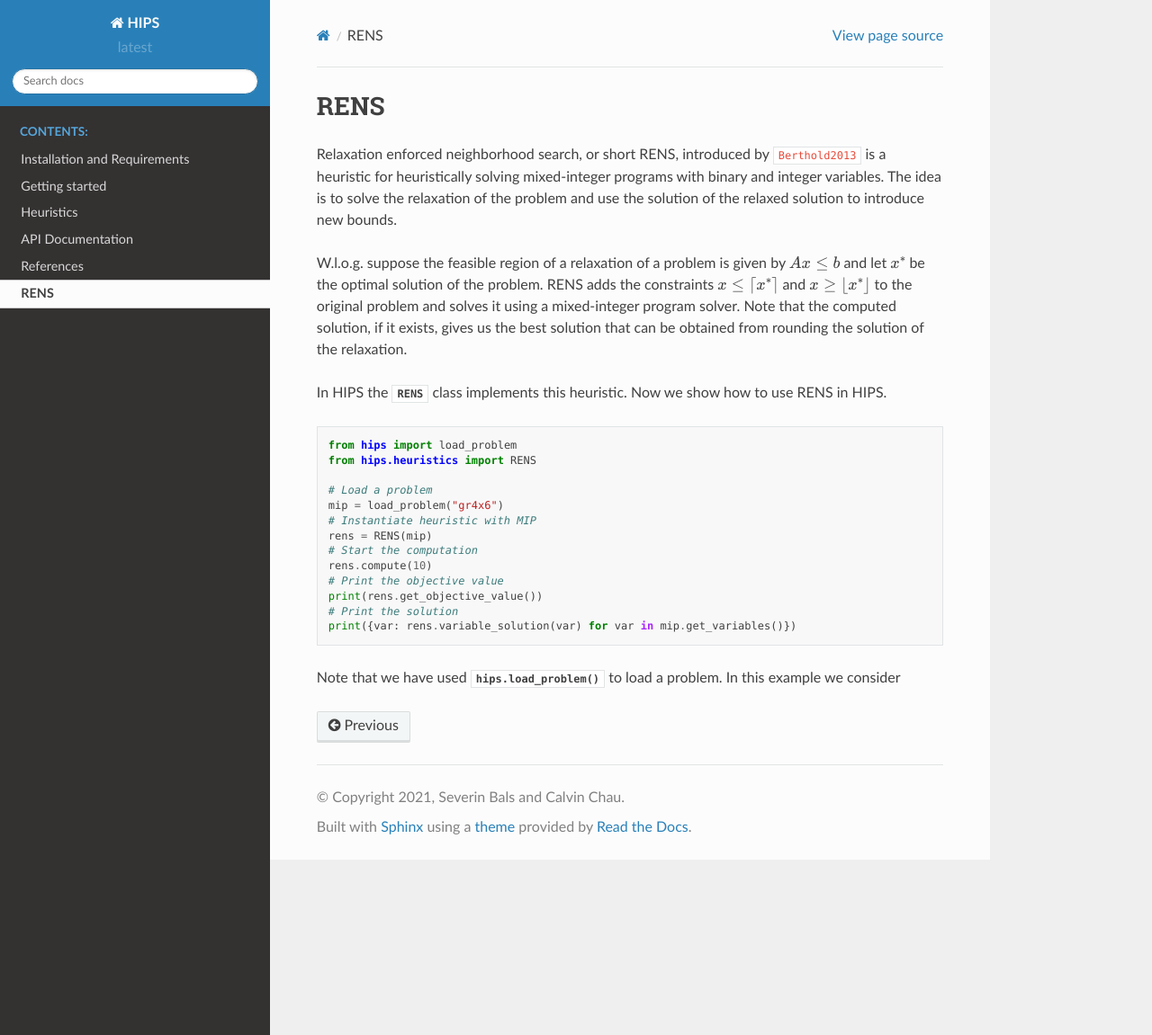
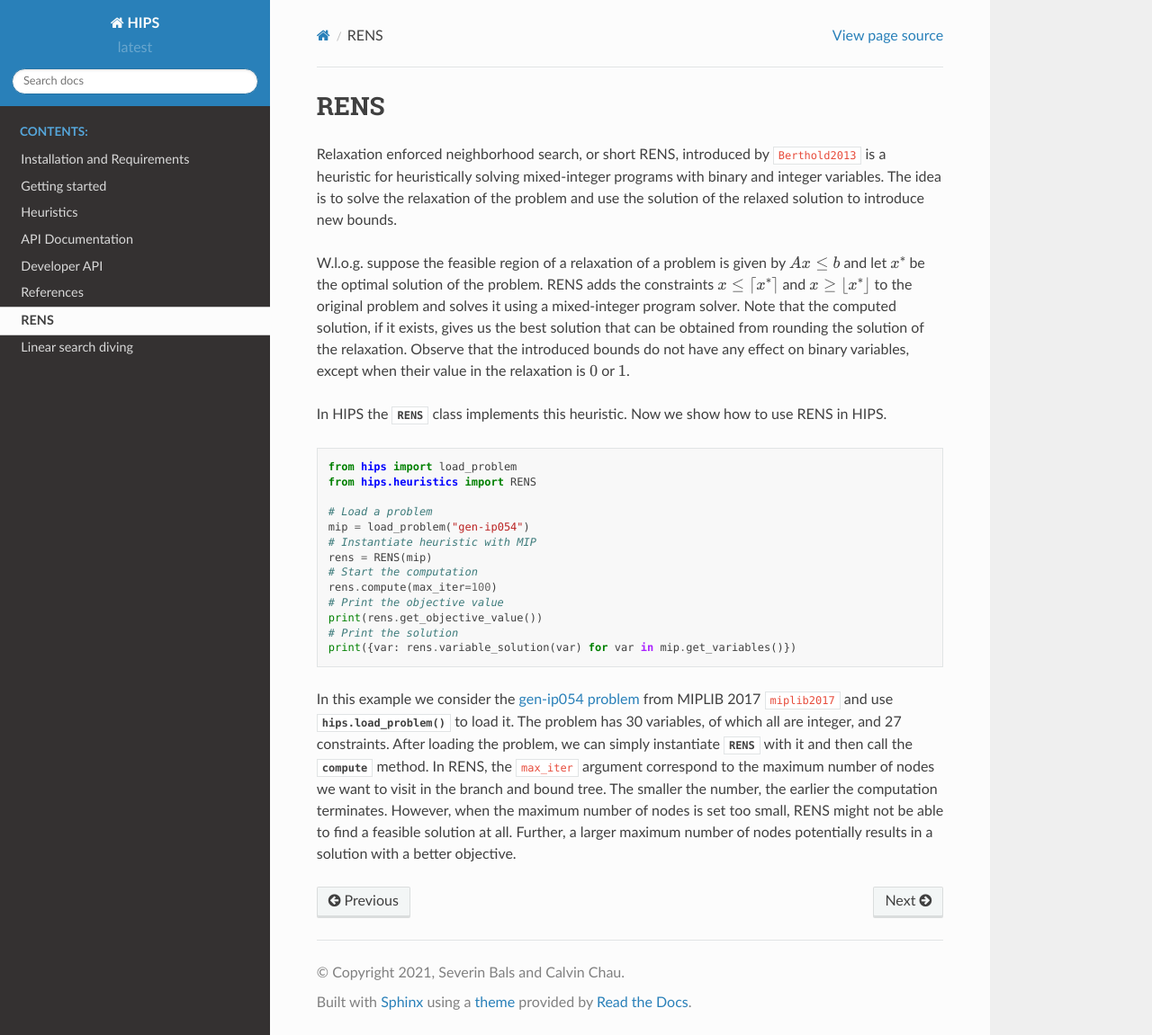
Before and after one commit to cxlvinchau/hips, a Sphinx documentation site: the page built from docs/heur/rens.rst, in a window 1280 px wide and 1151 px high. Shown: the whole window at 90% size. Built offline with Sphinx 7.4.7 and the Read the Docs theme 2.0.0, drawn with Linux system fonts in a browser that asks for light colours; cross-references to code outside the pages are shown as plain code.

```diff
--- a/docs/api.rst
+++ b/docs/api.rst
@@ -43,7 +43,6 @@ __________
    hips.heuristics.FeasibilityPump
    hips.heuristics.TwoStageFeasibilityPump
    hips.heuristics.HeuristicBounds
-   hips.heuristics.AbstractDiving
    hips.heuristics.FractionalDivingHeuristic
    hips.heuristics.LineSearchDiving
    hips.heuristics.RENS
--- a/docs/heur/rens.rst
+++ b/docs/heur/rens.rst
@@ -7,7 +7,8 @@ solve the relaxation of the problem and use the solution of the relaxed solution
 W.l.o.g. suppose the feasible region of a relaxation of a problem is given by :math:`Ax \leq b` and let :math:`x^*` be
 the optimal solution of the problem. RENS adds the constraints :math:`{x \leq \lceil x^* \rceil}` and :math:`{x \geq \lfloor x^* \rfloor}`
 to the original problem and solves it using a mixed-integer program solver. Note that the computed solution, if it exists,
-gives us the best solution that can be obtained from rounding the solution of the relaxation.
+gives us the best solution that can be obtained from rounding the solution of the relaxation. Observe that the introduced
+bounds do not have any effect on binary variables, except when their value in the relaxation is :math:`0` or :math:`1`.
 
 In HIPS the :class:`RENS <hips.heuristics.RENS>` class implements this heuristic. Now we show how to use RENS in HIPS.
 
@@ -17,14 +18,21 @@ In HIPS the :class:`RENS <hips.heuristics.RENS>` class implements this heuristic
     from hips.heuristics import RENS
 
     # Load a problem
-    mip = load_problem("gr4x6")
+    mip = load_problem("gen-ip054")
     # Instantiate heuristic with MIP
     rens = RENS(mip)
     # Start the computation
-    rens.compute(10)
+    rens.compute(max_iter=100)
     # Print the objective value
     print(rens.get_objective_value())
     # Print the solution
     print({var: rens.variable_solution(var) for var in mip.get_variables()})
 
-Note that we have used :func:`hips.load_problem` to load a problem. In this example we consider
+In this example we consider the `gen-ip054 problem <https://miplib2017.zib.de/instance_details_gen-ip054.html>`_
+from MIPLIB 2017 :cite:`miplib2017` and use :func:`hips.load_problem` to load it.
+The problem has 30 variables, of which all are integer, and 27 constraints. After loading the problem, we can simply
+instantiate :class:`RENS <hips.heuristics.RENS>` with it and then call the :func:`compute <hips.heuristics.RENS.compute>`
+method. In RENS, the ``max_iter`` argument correspond to the maximum number of nodes we want to visit in the branch
+and bound tree. The smaller the number, the earlier the computation terminates. However, when the maximum number of
+nodes is set too small, RENS might not be able to find a feasible solution at all. Further, a larger maximum number
+of nodes potentially results in a solution with a better objective.
```
Also changed, not shown: docs/dev_api.rst (added, +67 -0 lines), docs/heur/line_search_diving.rst (added, +15 -0 lines), docs/index.rst (+6 -4 lines), docs/img/hips-uml.png (added), 3 other files.
